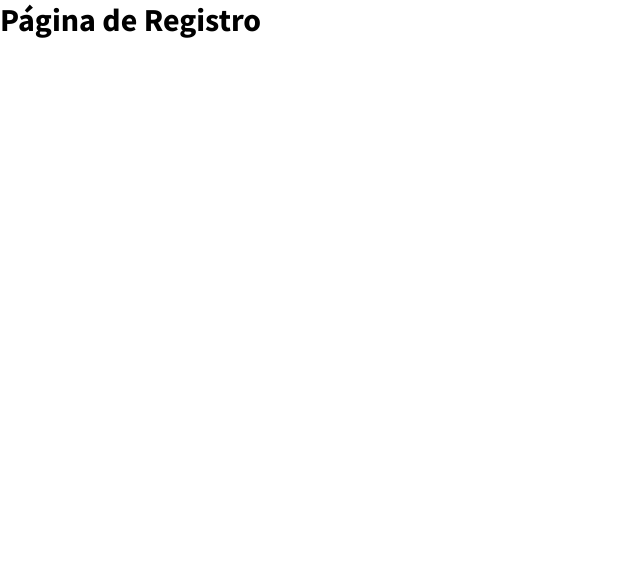
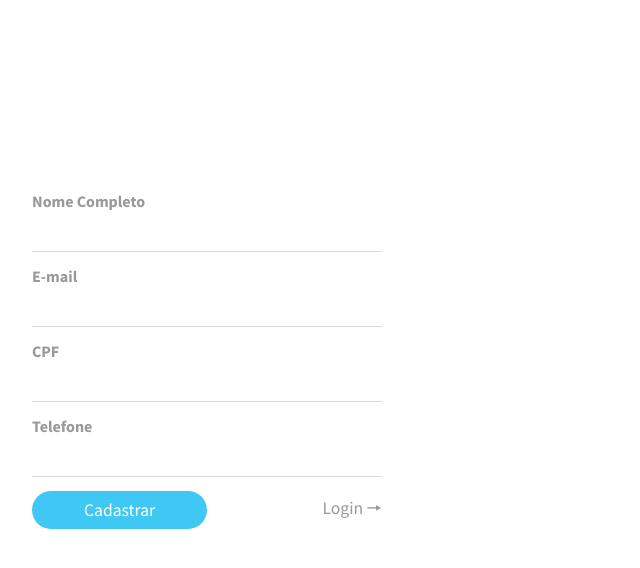
Before and after one commit to PabloPessanha/registration-history, a React (Create React App) app: page / in a window 1280 px wide. Shown: the top 568 px of the page, without its empty margins (0-640 px from the left). Built offline with nearby package versions, Linux system fonts and the light colour scheme.

Commit message:
added register inputs on page

```diff
--- a/src/pages/Register/index.js
+++ b/src/pages/Register/index.js
@@ -1,9 +1,10 @@
 import React from 'react';
+import { RegisterInputs } from '../../components';
 
 export default function Register() {
   return (
-    <div>
-      <h1>Página de Registro</h1>
-    </div>
+    <>
+      <RegisterInputs />
+    </>
   );
 }
```
